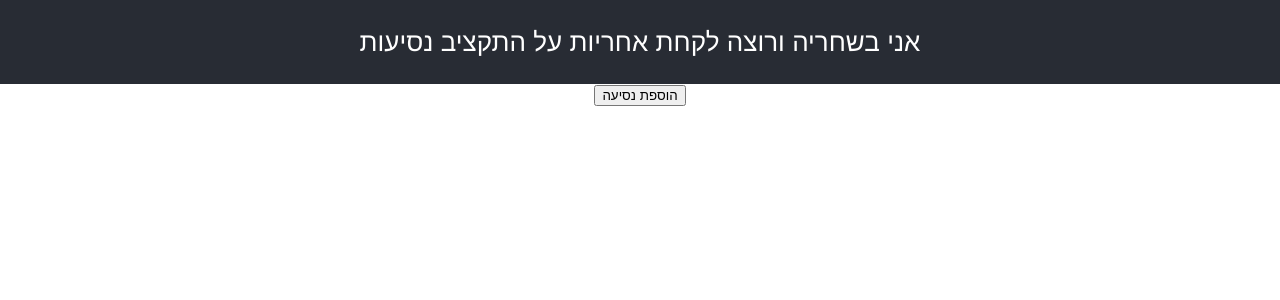
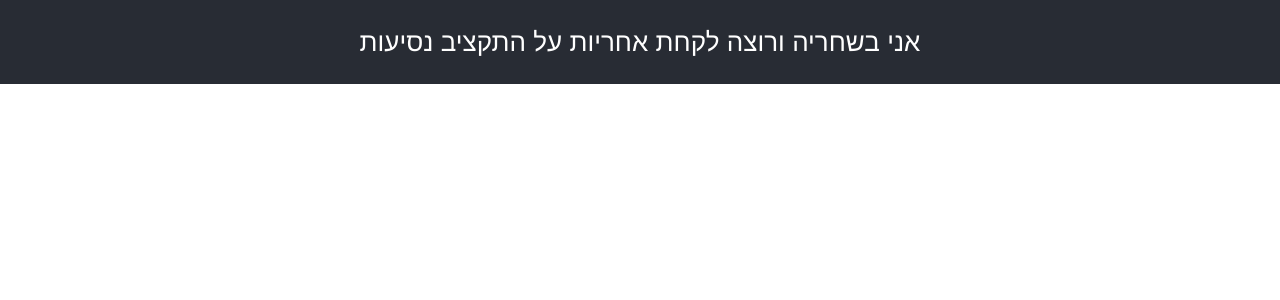
Before and after one commit to Ombental/tahbatz-calc, a React (Create React App) app: page / in a window 1280 px wide. Shown: the top 300 px of the page. Built offline with nearby package versions, Linux system fonts and the light colour scheme.

Commit message:
add option to delete first trip

```diff
--- a/src/App.jsx
+++ b/src/App.jsx
@@ -148,9 +148,10 @@ function App() {
             </li>
           );
         })}
-        {canAddTrip && (
-          <button onClick={() => handleAddTrip()}>הוספת נסיעה</button>
-        )}
+        {canAddTrip ||
+          (trips.length === 0 && (
+            <button onClick={() => handleAddTrip()}>הוספת נסיעה</button>
+          ))}
         <br></br>
         <br></br>
         <br></br>
```
